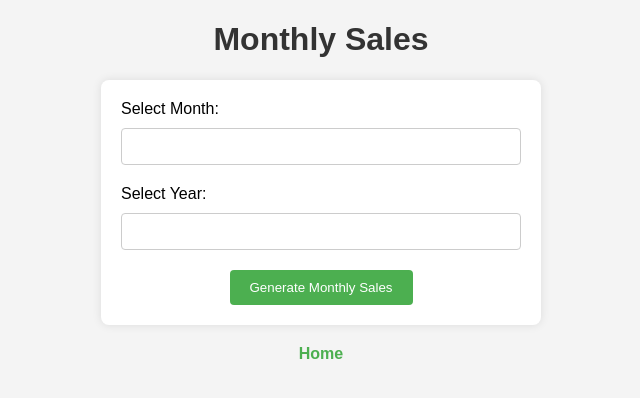
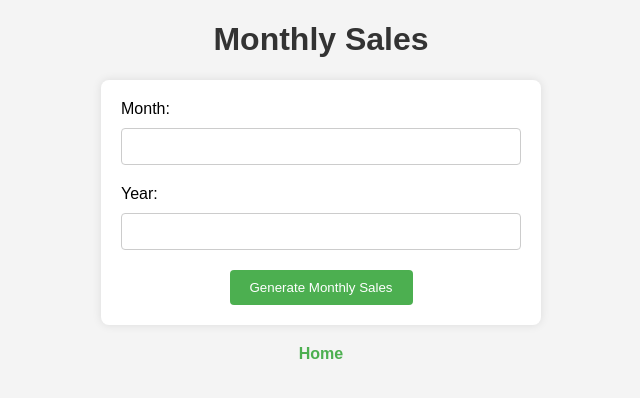
Before and after one commit to yashasbharadwaj1/CanteenSales, a Django app: page /sales/api/generate-monthly-profit/ in a window 1280 px wide. Shown: the top 398 px of the page, without its empty margins (319-959 px from the left). Run offline with Django 5.2, Linux system fonts and the light colour scheme.

Commit message:
small twaek

```diff
--- a/templates/monthly_sales.html
+++ b/templates/monthly_sales.html
@@ -68,9 +68,9 @@
 
     <form action="{% url 'sales:generate_monthly_profit' %}" method="post">
         {% csrf_token %}
-        <label for="month">Select Month:</label>
+        <label for="month">Month:</label>
         <input type="number" id="month" name="month" min="1" max="12" required>
-        <label for="year">Select Year:</label>
+        <label for="year">Year:</label>
         <input type="number" id="year" name="year" min="2000" max="2100" required>
         <button type="submit">Generate Monthly Sales</button>
     </form>
```
